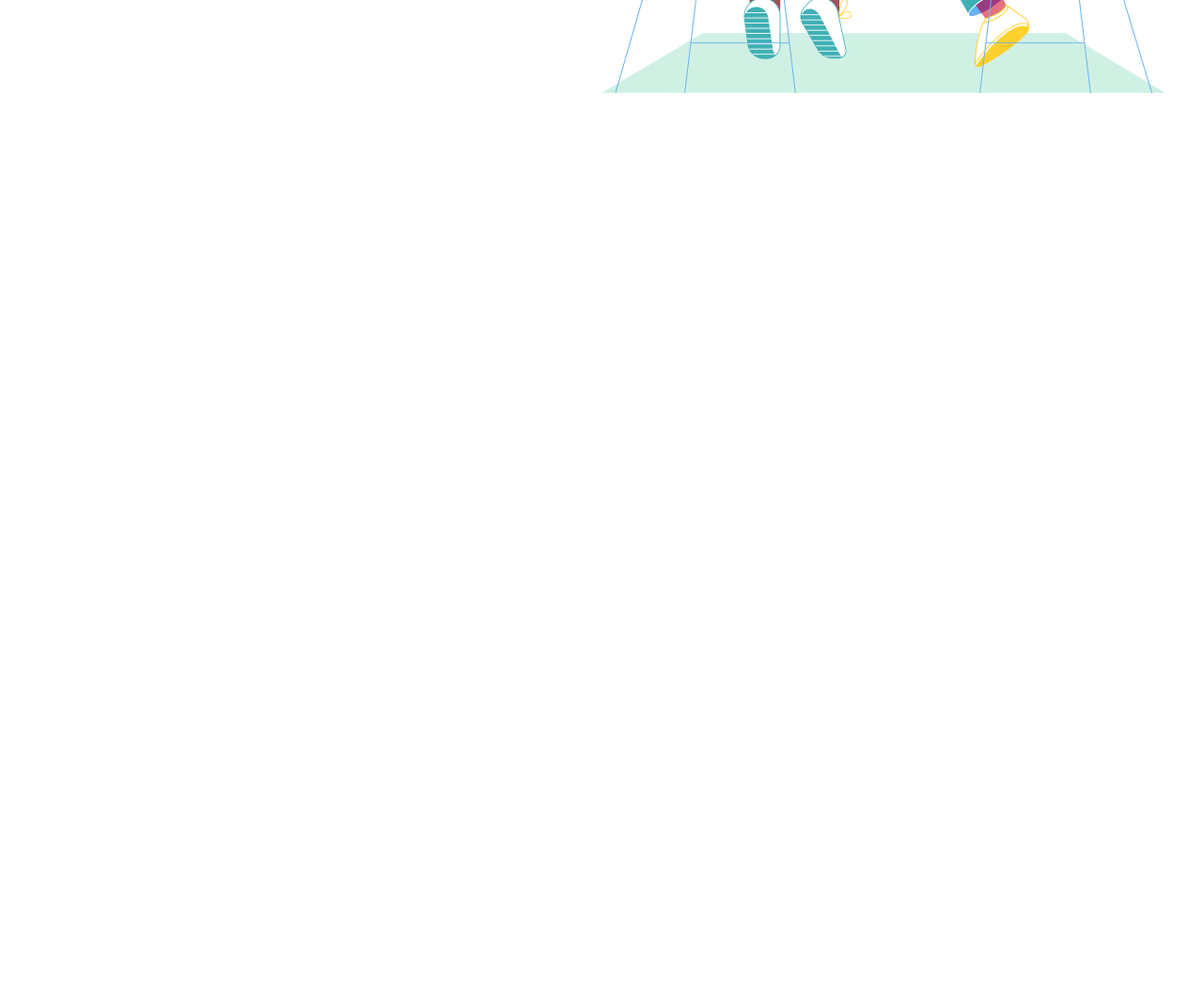
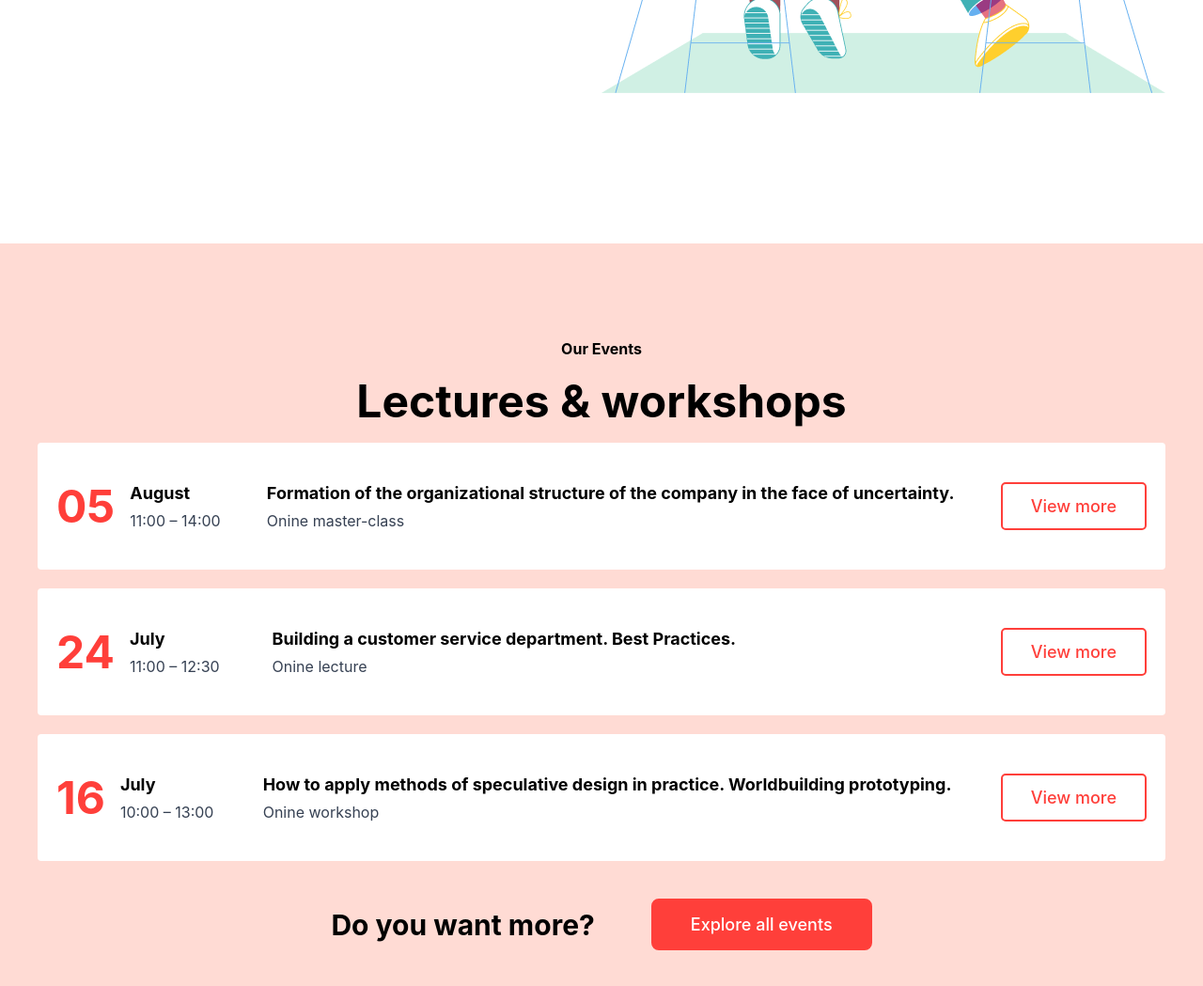
Before and after one commit to usmonnh-hub/CreateX, a website: page index.html in a window 1280 px wide. Shown: the part 3452-4501 px from the top of the page at 94% size. Before the commit the page ends 3711 px from the top, so only its background shows below. Drawn offline with nearby package versions, Linux system fonts and the light colour scheme; files that its build step writes are made by us from their sources.

Commit message:
page1 section5

```diff
--- a/index.html
+++ b/index.html
@@ -204,5 +204,63 @@
             <img src="src/images/sf.png" alt="">
         </div>
     </section>
+    <section class="bg-[#FFDBD4] px-5 py-10 lg:px-0 lg:py-25">
+        <div class="max-w-300 m-auto flex flex-col items-center gap-5">
+            <h6 class="font-bold">Our Events</h6>
+            <h1 class="text-3xl lg:text-5xl font-bold">Lectures & workshops</h1>
+            <div class="flex flex-col gap-[20px] w-full">
+
+                <div class="flex bg-white flex-col lg:flex-row gap-5 justify-between w-full px-5 py-10 items-center rounded-sm hover:scale-110 transition duration-700 hover:shadow-[0_10px_10px_#999] active:scale-70">
+                    <div class="flex items-center gap-4">
+                        <p class="text-[#FF3F3A] text-4xl font-bold lg:text-5xl">05</p>
+                        <div class="flex flex-col gap-1">
+                            <p class="text-[18px] font-bold">August</p>
+                            <p class="text-gray-700">11:00 – 14:00</p>
+                        </div>
+                    </div>
+                    <div class="flex flex-col gap-1 lg:items-start items-center lg:text-start text-center">
+                        <p class="text-[18px] font-bold">Formation of the organizational structure of the company in the face of uncertainty.</p>
+                        <p class="text-gray-700">Onine master-class</p>
+                    </div>
+                    <button class="active:bg-transparent active:text-[#ff3f3a] hover:bg-[#ff3f3a] to-[#FF3F3A] hover:text-[#fff] transition duration-900 hover:duration-900 hover:cursor-pointer bg-transparent text-[#FF3F3A] border-2 text-[18px] font-[500] py-[10px] px-[30px] rounded-[5px] border-[#FF3F3A]       lg:px-[30px] lg:py-[10px]">View more</button>
+                </div>
+
+                <div class="flex bg-white flex-col lg:flex-row gap-5 justify-between w-full px-5 py-10 items-center rounded-sm hover:scale-110 transition duration-700 hover:shadow-[0_10px_10px_#999] active:scale-70">
+                    <div class="flex items-center gap-4">
+                        <p class="text-[#FF3F3A] text-4xl font-bold lg:text-5xl">24</p>
+                        <div class="flex flex-col gap-1">
+                            <p class="text-[18px] font-bold">July</p>
+                            <p class="text-gray-700">11:00 – 12:30</p>
+                        </div>
+                    </div>
+                    <div class="flex flex-col gap-1 lg:w-[62%] lg:items-start items-center lg:text-start text-center">
+                        <p class="text-[18px] font-bold">Building a customer service department. Best Practices.</p>
+                        <p class="text-gray-700">Onine lecture</p>
+                    </div>
+                     <button class="active:bg-transparent active:text-[#ff3f3a] hover:bg-[#ff3f3a] to-[#FF3F3A] hover:text-[#fff] transition duration-900 hover:duration-900 hover:cursor-pointer bg-transparent text-[#FF3F3A] border-2 text-[18px] font-[500] py-[10px] px-[30px] rounded-[5px] border-[#FF3F3A]       lg:px-[30px] lg:py-[10px]">View more</button>
+                </div>
+
+                <div class="flex bg-white flex-col lg:flex-row gap-5 justify-between w-full px-5 py-10 items-center rounded-sm hover:scale-110 transition duration-700 hover:shadow-[0_10px_10px_#999] active:scale-70">
+                    <div class="flex items-center gap-4">
+                        <p class="text-[#FF3F3A] text-4xl font-bold lg:text-5xl">16</p>
+                        <div class="flex flex-col gap-1">
+                            <p class="text-[18px] font-bold">July</p>
+                            <p class="text-gray-700">10:00 – 13:00</p>
+                        </div>
+                    </div>
+                    <div class="flex flex-col gap-1 lg:items-start items-center lg:text-start text-center">
+                        <p class="text-[18px] font-bold">How to apply methods of speculative design in practice. Worldbuilding prototyping.</p>
+                        <p class="text-gray-700">Onine workshop</p>
+                    </div>
+                    <button class="active:bg-transparent active:text-[#ff3f3a] hover:bg-[#ff3f3a] to-[#FF3F3A] hover:text-[#fff] transition duration-900 hover:duration-900 hover:cursor-pointer bg-transparent text-[#FF3F3A] border-2 text-[18px] font-[500] py-[10px] px-[30px] rounded-[5px] border-[#FF3F3A]       lg:px-[30px] lg:py-[10px]">View more</button>
+                </div>
+
+            </div>
+            <div class="flex flex-col lg:flex-row mt-5 lg:gap-15 gap-5 items-center">
+                <h3 class="text-3xl font-bold">Do you want more?</h3>
+                 <button class="active:bg-[#FF3F3A] active:text-[#fff] bg-[#FF3F3A] hover:text-[#FF3F3A] hover:bg-transparent transition duration-900 hover:duration-900 text-[#ffffff] border-2 text-[18px] font-[550] hover:cursor-pointer py-[10px] px-[30px] rounded-[8px] border-[#FF3F3A] lg:px-[40px] lg:py-[12px]">Explore all events</button>
+            </div>
+        </div>
+    </section>
   </body>
 </html>
```
